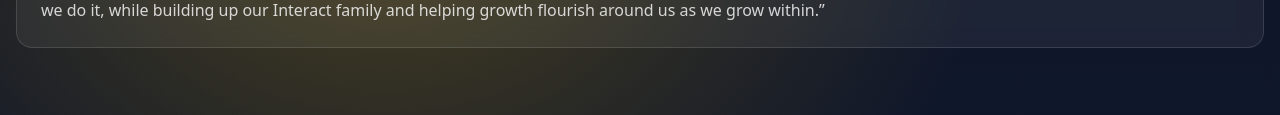
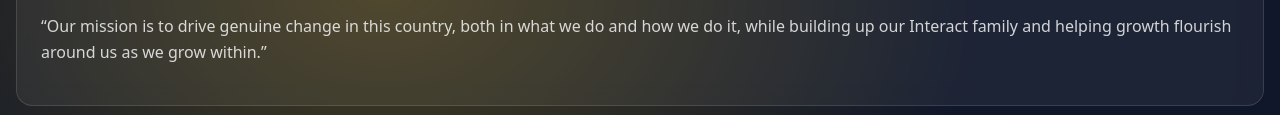
Before and after one commit to ff4games34-cloud/THE-START-, a plain HTML site: page index.html in a window 1280 px wide. Shown: the part 2380-2495 px from the top of the page. Drawn offline with nearby package versions, Linux system fonts and the light colour scheme.

Commit message:
Update index.html

```diff
--- a/index.html
+++ b/index.html
@@ -339,9 +339,11 @@
       Yet, by God’s grace and with the steadfast support of our school Rector, we rise again with renewed purpose.
       We’re bringing the family back together—bigger, better, and more united—to serve, to grow, and to succeed this time.
       And while it may sound like a cliché, our journey will prove a simple truth: We ought always have faith in our God and never give up .
+      <p class="text-white/80 leading-relaxed">
+  “Our mission is to drive genuine change in this country, both in what we do and how we do it,
+  while building up our Interact family and helping growth flourish around us as we grow within.”
+</p>
 
-     “Our mission is to drive genuine change in this country, both in what we do and how we do it,
-      while building up our Interact family and helping growth flourish around us as we grow within.”
     </p>
   </div>
 </section>
```
